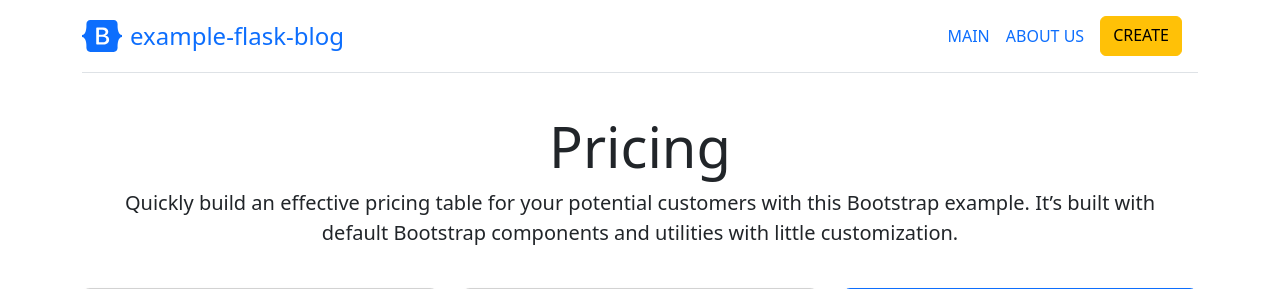
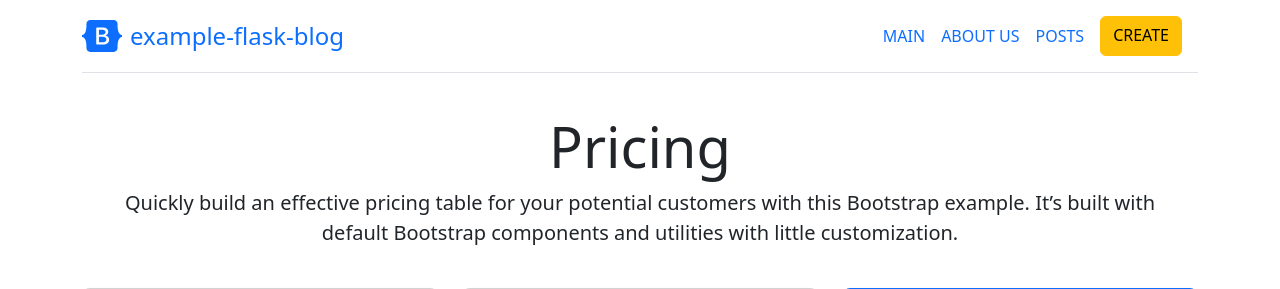
Before and after one commit to Petrovskaya-Svetlana/flaskProject, a Flask app: page / in a window 1280 px wide. Shown: the top 289 px of the page. Run offline with Flask 3, Linux system fonts and the light colour scheme.

Commit message:
finished 145

```diff
--- a/templates/base.html
+++ b/templates/base.html
@@ -15,8 +15,8 @@
         <nav class="d-inline-flex mt-2 mt-md-0 ms-md-auto">
             <a class="me-3 py-2 link-body-emphasis text-decoration-none" href="/">MAIN</a>
             <a class="me-3 py-2 link-body-emphasis text-decoration-none" href="/about">ABOUT US</a>
+            <a class="me-3 py-2 link-body-emphasis text-decoration-none" href="/posts">POSTS</a>
             <a class="me-3 btn btn-warning" href="/create">CREATE</a>
-{#            <a class="py-2 link-body-emphasis text-decoration-none" href="#">Pricing</a>#}
         </nav>
     </div>
     {% block content %}{% endblock %}
--- a/templates/posts.html
+++ b/templates/posts.html
@@ -7,4 +7,7 @@
 
 {% block content %}
     <h1>ALL POSTS</h1>
+    {% for el in articles %}
+
+    {% endfor %}
 {% endblock %}
```
